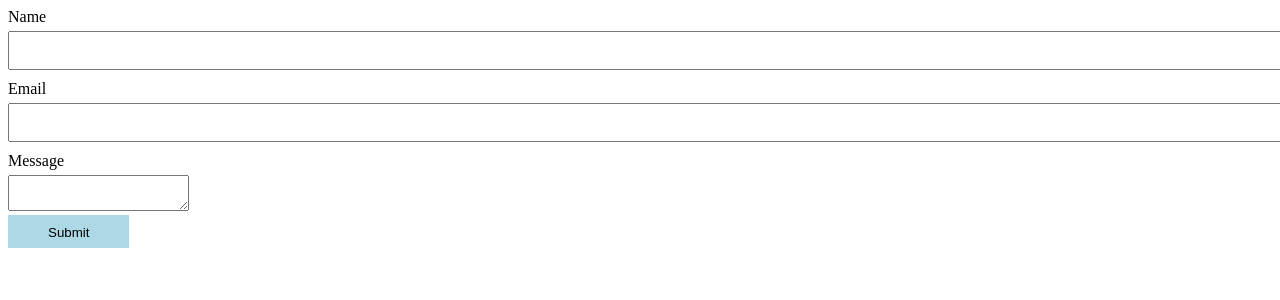
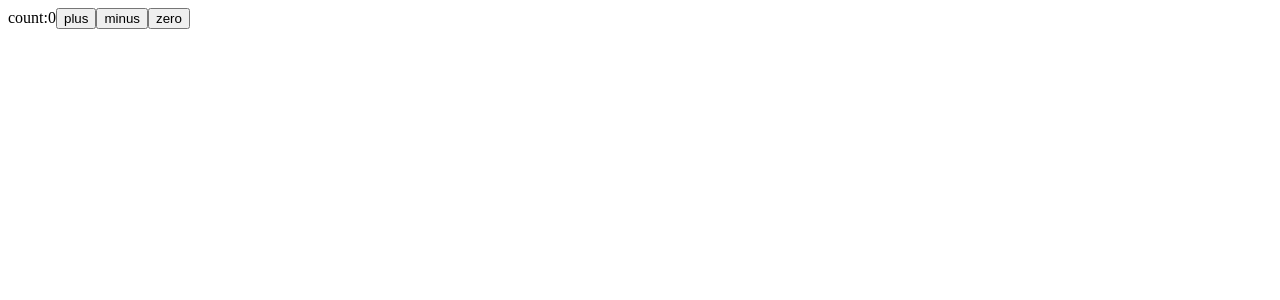
Before and after one commit to grp0060078/react, a React (Vite) app: page / in a window 1280 px wide. Shown: the top 300 px of the page. Built offline with nearby package versions, Linux system fonts and the light colour scheme.

Commit message:
redux class

```diff
--- a/package.json
+++ b/package.json
@@ -24,7 +24,9 @@
     "npm": "^10.2.1",
     "react": "^18.2.0",
     "react-dom": "^18.2.0",
-    "react-router-dom": "^6.17.0"
+    "react-redux": "^8.1.3",
+    "react-router-dom": "^6.17.0",
+    "redux": "^4.2.1"
   },
   "devDependencies": {
     "@types/react": "^18.2.15",
--- a/src/App.jsx
+++ b/src/App.jsx
@@ -1,65 +1,22 @@
-// Formik: small group of react components and hooks for building forms in React
+import React from 'react'
+import { useDispatch, useSelector } from 'react-redux'
 
-import { ErrorMessage, Field, Form, Formik } from 'formik';
-import React from 'react';
-import './styles/App.css';
+const App = () =>{
 
-function ContactForm() {
+  const dispatch=useDispatch();
+  const counter =useSelector((state) =>state)
   return (
-    <Formik
-      initialValues={{ name: '', email: '', message: '' }}
+      <div>
+        <div>
+        count:{counter}
 
-      validate={(values) => {
-        const errors = {};
+        <button onClick={() =>dispatch({type:"INCR"})}>plus</button>
+        <button onClick={() =>dispatch({type:"DECR"})}>minus</button>
+        <button onClick={() =>dispatch({type:"ZERO"})}>zero</button>
+        </div>
+   </div>
+  )
 
-        if (!values.name) {
-          errors.name = 'Name is required';
-        }
+ }
 
-        if (values.email == '') {
-          errors.email = 'Email is required';
-        } else if(!/^[a-zA-Z0-9+_.-]+@[a-zA-Z0-9.-]+$/i.test(values.email)){
-          errors.email = 'Invalid email address';
-        }
-
-        return errors;
-      }}
-
-      onSubmit={(values) => {
-        console.log(values);
-      }}
-    >
-      <Form>
-        <div>
-          <label htmlFor='name'>Name</label>
-          <Field type='text' name='name' />
-          <ErrorMessage name='name' component='div' className='error'/>
-        </div>
-
-        <div>
-          <label htmlFor='email'>Email</label>
-          <Field type='email' name='email' />
-          <ErrorMessage name='email' component='div' className='error'/>
-        </div>
-
-        <div>
-          <label htmlFor='message'>Message</label>
-          <Field as='textarea' name='message' />
-          <ErrorMessage name='message' component='div' className='error'/>
-        </div>
-
-        <button type='submit'>Submit</button>
-    </Form>
-    </Formik>
-  )
-}
-
-function App() {
-  return (
-    <div>
-      <ContactForm />
-    </div>
-  )
-}
-
-export default App;
+export default App
--- a/src/main.jsx
+++ b/src/main.jsx
@@ -1,9 +1,40 @@
 import React from 'react'
 import ReactDOM from 'react-dom/client'
 import App from './App.jsx'
+import { createStore } from 'redux';
+import { Provider } from 'react-redux';
+
+   const countReducer =(state=0,action) =>{
+    switch(action.type){
+        case "INCR":
+            return state +1;
+
+        case "DECR":
+            return state -1;
+
+        case "ZERO":
+            return 0;
+
+        default:
+            return state;
+    }
+
+
+   }
+   const store = createStore(countReducer);
+
+   store.subscribe(() => {
+       console.log(store.getState())
+   })
 
 
 
 
 
-ReactDOM.createRoot(document.getElementById('root')).render(<App />);
+
+
+ReactDOM.createRoot(document.getElementById('root')).render(
+    <Provider store={store}>
+        <App/>
+    </Provider>
+);
--- a/src/styles/App.css
+++ /dev/null
@@ -1,25 +0,0 @@
-.error {
-    color: red;
-}
-
-label {
-    display: block;
-    margin-bottom: 5px;
-
-}
-
-input[type='text'], input[type='email'] {
-    width: 100%;
-    padding: 10px;
-    margin-bottom: 10px;
-
-}
-
-button {
-    background: lightblue;
-    padding: 8px 40px;
-    padding-top: 10px;
-    display: block;
-    border: none;
-    cursor: pointer;
-}
```
Also changed, not shown: 1 other file (tests, documents, lock files or other folders).
